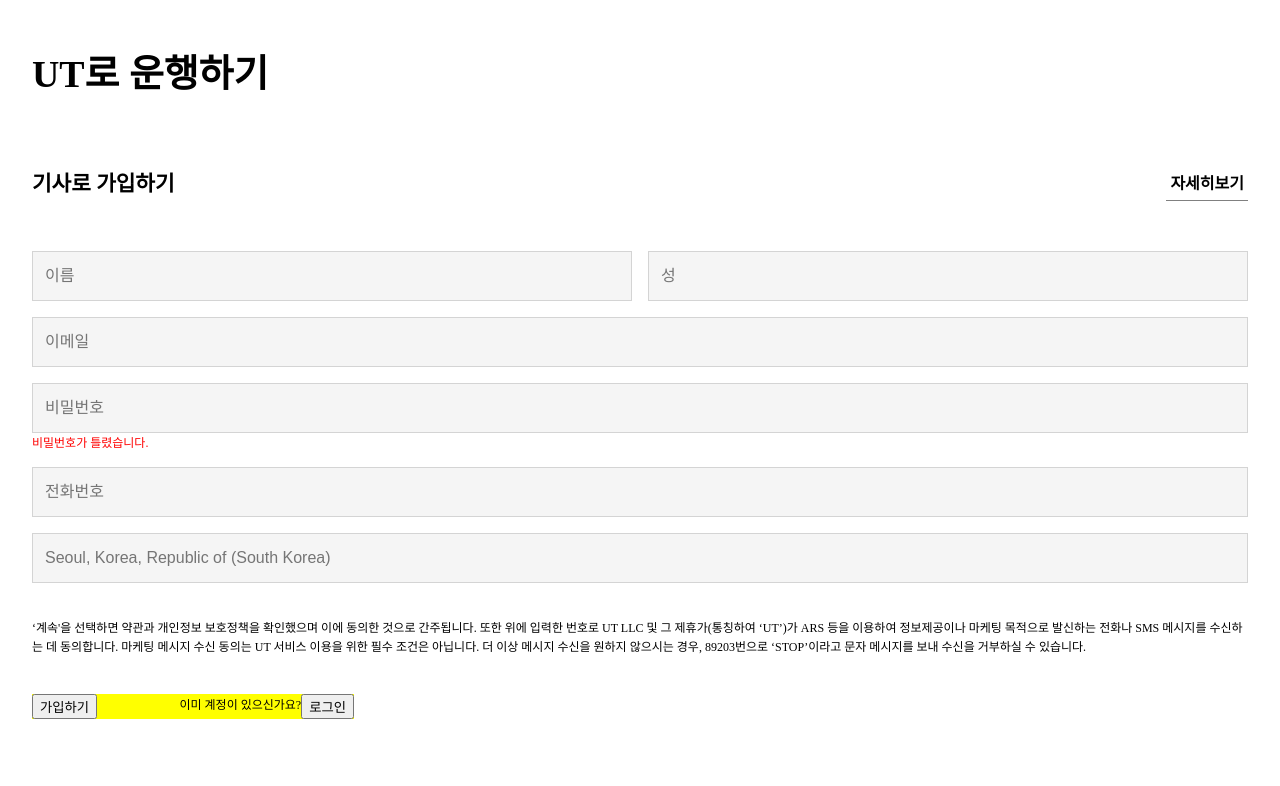
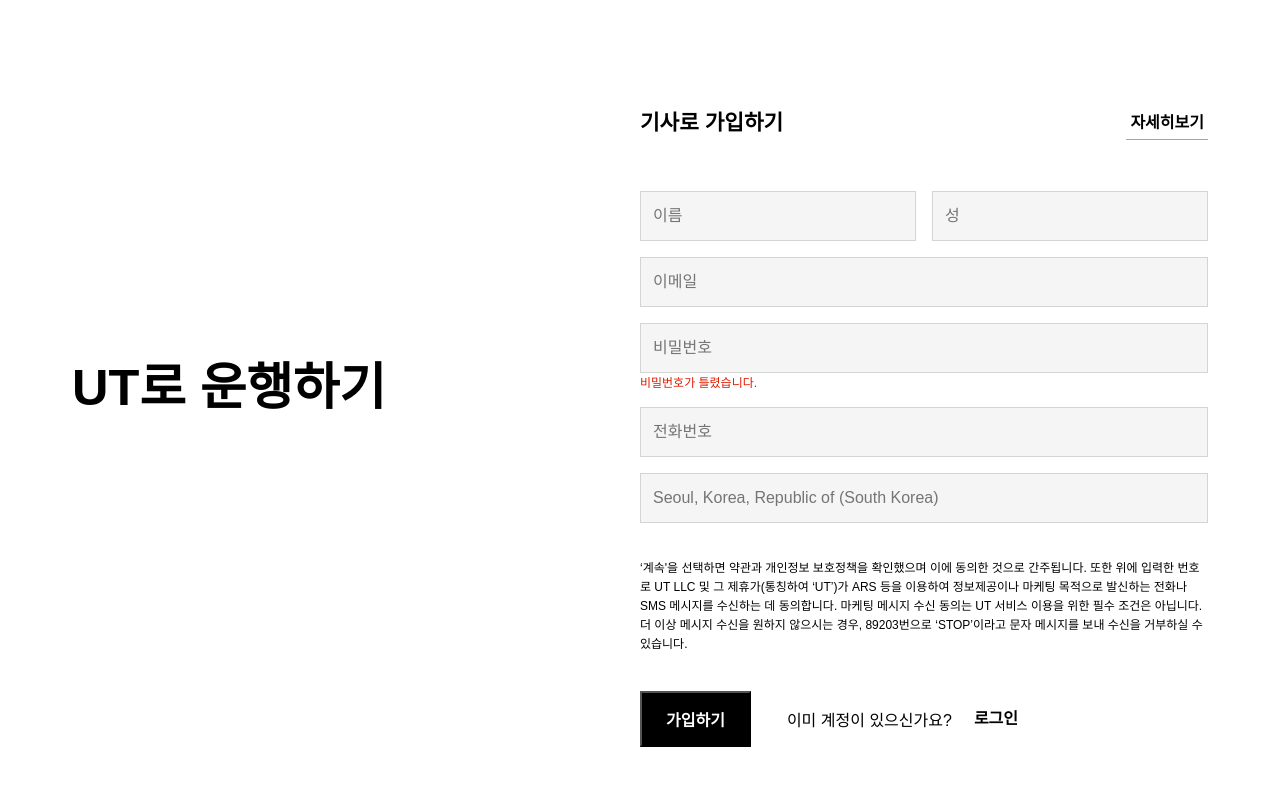
Before and after one commit to FRONTENDBOOTCAMP-17th/Pride, a website built with Vite: page src/html/sections/sign-up.html in a window 1280 px wide. Built offline with nearby package versions, Linux system fonts and the light colour scheme; a web font is replaced by a local one.

Commit message:
Design : 1차 완성 및 css 수정필요

```diff
--- a/src/css/sign-up.css
+++ b/src/css/sign-up.css
@@ -1,29 +1,33 @@
 :root {
+  /* download 전용(필요 최소) */
+  --download-max-width: 1200px;
+
+  /* font */
+  font-family: Pretendard, sans-serif;
+
   /* Foundation Semantic*/
-  --color-primary: var(--color-black);
-  --color-secondary: var(--color-white);
-  --color-tertiary: var(--color-gray-100);
+  --color-primary: var(--color-black, #000);
+  --color-secondary: var(--color-white, #fff);
+  --color-tertiary: var(--color-gray-100, #f5f5f5);
 
-  --color-accent: var(--color-blue-500);
+  --color-accent: var(--color-blue-500, #276ef1);
 
-  --color-negative: var(--color-red-500);
-  --color-warning: var(--color-yellow-500);
-  --color-positive: var(--color-green-500);
+  --color-negative: var(--color-red-500, #e11900);
+  --color-warning: var(--color-yellow-500, #ffc043);
+  --color-positive: var(--color-green-500, #048848);
 
   /*  Content Colors */
-  --content-primary: var(--color-black);
-  --content-secondary: var(--color-gray-500);
-  --content-tertiary: var(--color-gray-300);
+  --content-contentSecondary: var(--color-black, #000);
 
-  --content-inverse-primary: var(--color-white);
-  --content-inverse-secondary: var(--color-gray-300);
+  --content-primary: var(--color-gray-500, #6b6b6b);
+  --content-tertiary: var(--color-gray-300, #a6a6a6); /* Border Colors*/
 
-  /* Border Colors*/
-  --border-opaque: var(--color-gray-400);
+  --border-opaque: var(--color-gray-400, #898989);
   --border-transparent: rgba(189, 189, 189, 0.3); /* gray.400 / 30% */
+  --border-transparent2: rgba(137, 137, 137, 0.3);
 
   /*Status Transparent*/
-  --positive-transparent: rgba(10, 138, 67, 0.1);
+  --positive-transparent: rgba(4, 136, 72, 0.1);
   --negative-transparent: rgba(225, 25, 0, 0.1);
 
   /* Spacing */
@@ -46,18 +50,45 @@
 }
 
 section {
-  /* block-size: 675px;
-  inline-size: 786px; */
   padding-block: var(--spacing-40);
   padding-inline: var(--spacing-24);
+
+  @media (width >= 600px) {
+    padding-block: var(--spacing-56);
+    padding-inline: var(--spacing-32);
+  }
+
+  @media (width >= 1136px) {
+    padding-block: var(--spacing-64);
+    padding-inline: var(--spacing-64);
+    display: flex;
+    flex-flow: row nowrap;
+
+    h2 {
+      font-size: 50.517px;
+      font-weight: 700;
+      line-height: 140%;
+      flex: 1;
+      align-items: center;
+      align-self: center;
+    }
+
+    .signup-content {
+      flex: 1;
+    }
+  }
 }
 
 h2 {
   color: var(--color-black);
-  font-size: 37.897px;
+  font-size: 28.43px;
   font-weight: 700;
   margin-block-start: 0px;
   line-height: 140%;
+
+  @media (width >= 600px) {
+    font-size: 37.897px;
+  }
 }
 
 div.signup-subtitle {
@@ -68,7 +99,7 @@ div.signup-subtitle {
   margin-block-end: calc(var(--spacing-36) - 21.326px);
 
   p {
-    color: var(--color-black);
+    color: var(--color-primary);
     font-size: 21.328px;
     font-weight: 600;
     line-height: 150%;
@@ -77,16 +108,15 @@ div.signup-subtitle {
   button {
     background: transparent;
     block-size: 100%;
-    font-size: 16px;
+    font-size: var(--spacing-16);
     font-weight: 600;
     line-height: 150%;
     border: none;
-    padding: 4px;
-    /* var하면 색상이 안들어가서 일단 gray로 넣음 */
-    border-bottom: 1px solid gray;
+    padding: var(--spacing-4);
+    border-bottom: 1px solid var(--content-tertiary);
 
     a {
-      color: var(--color-black);
+      color: var(--color-primary);
       text-decoration: none;
     }
   }
@@ -98,7 +128,7 @@ ul {
   list-style: none;
   padding: 0;
   margin: 0;
-  gap: 16px;
+  gap: var(--spacing-16);
 
   .signup-name {
     display: flex;
@@ -107,52 +137,76 @@ ul {
   }
 
   input {
-    background: #f5f5f5;
-    border: 1px solid rgba(137, 137, 137, 0.3);
+    background: var(--color-tertiary);
+    border: 1px solid var(--border-transparent2);
     font-size: 16px;
     font-weight: 400;
     line-height: 160%;
     inline-size: 100%;
     height: 50px;
     box-sizing: border-box;
-    padding-inline: 12px;
+    padding-inline: var(--spacing-12);
+
+    &.signup-email {
+      &:focus {
+        background: var(--positive-transparent);
+        outline: none;
+        border: 2px solid var(--color-positive);
+      }
+    }
+
+    &.signup-pwd {
+      &:focus {
+        background: var(--negative-transparent);
+        outline: none;
+        border: 2px solid var(--color-negative);
+      }
+    }
   }
 
   span {
-    /* var가 안먹음 */
-    color: red;
+    color: var(--color-negative);
     font-size: 12.003px;
   }
 }
 
 p {
-  margin-block: 36px;
+  margin-block: var(--spacing-36);
   font-size: 12.003px;
   font-weight: 400px;
   line-height: 160%;
 }
 
 .signup-submit {
-  background: yellow;
   display: flex;
   flex-flow: row nowrap;
-  justify-content: space-between;
-  inline-size: 322px;
+  inline-size: max-content;
+  block-size: var(--spacing-56);
+  align-items: center;
+
+  .sign {
+    background: var(--color-primary);
+    color: var(--color-secondary);
+    font-size: 16px;
+    font-weight: 600;
+    line-height: 150%;
+    padding: var(--spacing-16) var(--spacing-24);
+    margin-inline-end: var(--spacing-36);
+    block-size: 100%;
+  }
+
+  .div {
+    font-size: 12.003px;
+    font-weight: 400;
+    line-height: 160%;
+  }
+
+  .login {
+    font-size: 16px;
+    font-weight: 600;
+    line-height: 150%;
+    margin-inline-start: var(--spacing-16);
+    background: transparent;
+    border: none;
+  }
 }
-
-.login-group {
-  display: flex;
-  flex-flow: row nowrap;
-  justify-content: start;
-  align-items: center;
-}
-
-.login-group p {
-  margin: 0;
-}
-
-.signup-submit button {
-  display: flex;
-  align-items: center;
-  justify-content: center;
-}
--- a/src/html/sections/sign-up.html
+++ b/src/html/sections/sign-up.html
@@ -3,22 +3,25 @@
   <head>
     <meta charset="UTF-8" />
     <meta name="viewport" content="width=device-width, initial-scale=1.0" />
+    <link rel="preload" as="font" href="/font/woff2/PretendardVariable.woff2" />
+    <link rel="stylesheet" href="/font/woff2/PretendardVariable.css" />
     <link rel="stylesheet" href="/src/css/sign-up.css" />
     <title>Document</title>
   </head>
   <body>
     <section class="signup-container">
       <h2>UT로 운행하기</h2>
+      <main class="signup-content">
         <div class="signup-subtitle">
           <p>기사로 가입하기</p>
           <button><a href="/">자세히보기</a></button>
         </div>
         <ul>
           <li class="signup-name"><input type="text" placeholder="이름" /> <input type="text" placeholder="성" /></li>
-        <li><input type="email" placeholder="이메일" /></li>
+          <li><input type="email" placeholder="이메일" class="signup-email" /></li>
           <li>
             <div>
-            <input type="password" placeholder="비밀번호" />
+              <input type="password" placeholder="비밀번호" class="signup-pwd" />
               <span class="error-msg">비밀번호가 틀렸습니다.</span>
             </div>
           </li>
@@ -28,11 +31,10 @@
         <p>‘계속'을 선택하면 약관과 개인정보 보호정책을 확인했으며 이에 동의한 것으로 간주됩니다. 또한 위에 입력한 번호로 UT LLC 및 그 제휴가(통칭하여 ‘UT’)가 ARS 등을 이용하여 정보제공이나 마케팅 목적으로 발신하는 전화나 SMS 메시지를 수신하는 데 동의합니다. 마케팅 메시지 수신 동의는 UT 서비스 이용을 위한 필수 조건은 아닙니다. 더 이상 메시지 수신을 원하지 않으시는 경우, 89203번으로 ‘STOP’이라고 문자 메시지를 보내 수신을 거부하실 수 있습니다.</p>
         <div class="signup-submit">
           <button type="button" class="sign">가입하기</button>
-        <div class="login-group">
-          <p>이미 계정이 있으신가요?</p>
+          <div class="login-text">이미 계정이 있으신가요?</div>
           <button type="button" class="login">로그인</button>
         </div>
-      </div>
+      </main>
     </section>
   </body>
 </html>
```
Lines whose indentation alone changed are shown as unchanged.
